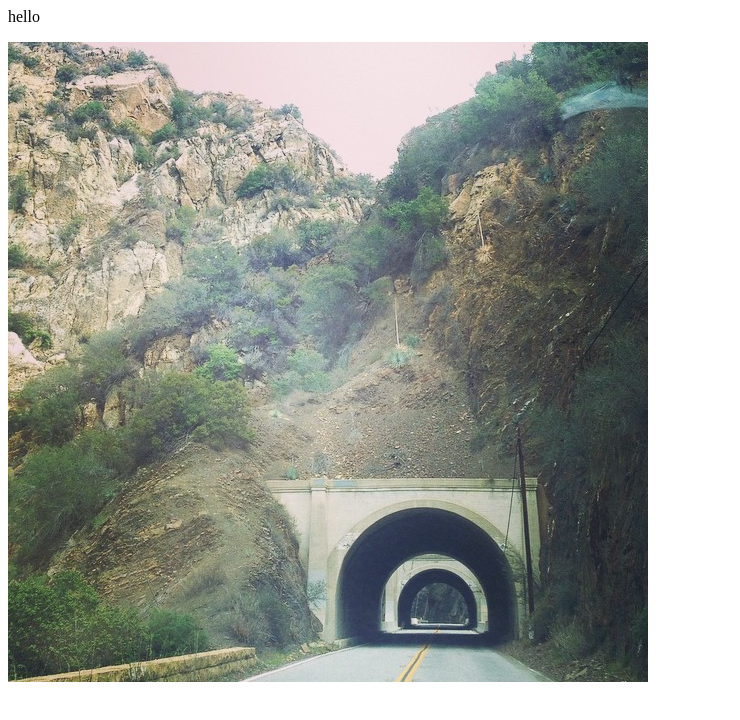
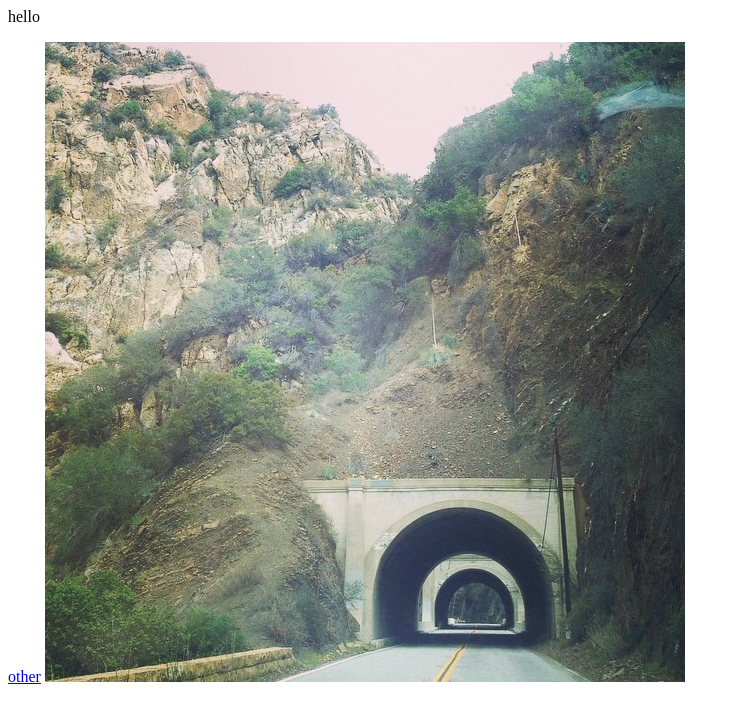
Before and after one commit to rors/rors.github.io, a plain HTML site: page index.html in a window 1280 px wide. Shown: the whole page, without its empty margins (0-740 px from the left). Drawn offline with Linux system fonts and the light colour scheme.

Commit message:
other page

```diff
--- a/index.html
+++ b/index.html
@@ -2,4 +2,6 @@
 hello
 </p>
 
+<a href="other.html">other</a>
+
 <img src="images/tunnels.jpg" />
```
